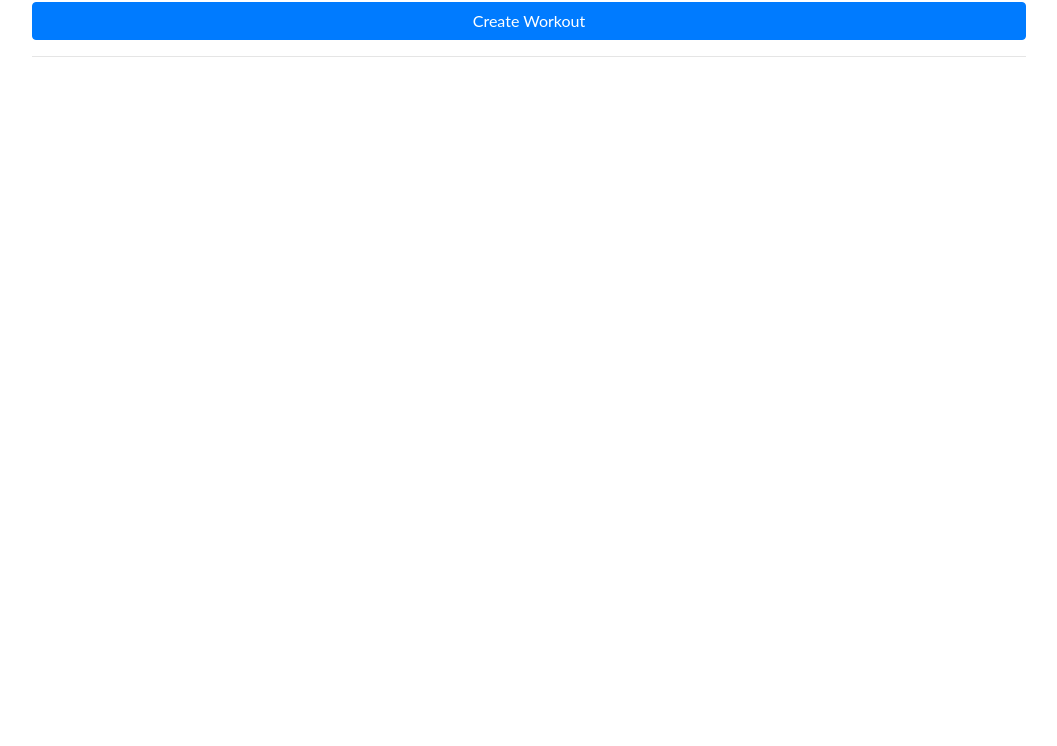
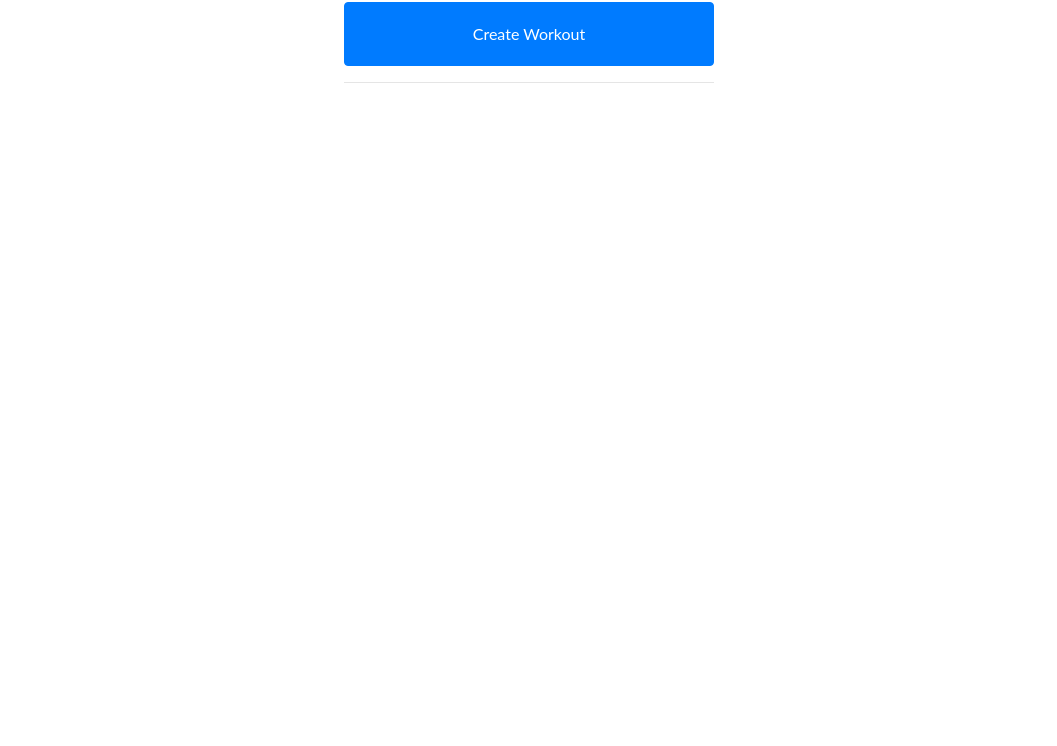
Before and after one commit to fsteeger/codedailyflex, a React app: page / in a window 1280 px wide. Shown: the part 54-800 px from the top of the page, without its empty margins (111-1168 px from the left). Built offline with nearby package versions, Linux system fonts and the light colour scheme.

Commit message:
2 files modified

```diff
--- a/src/workoutItem.css
+++ b/src/workoutItem.css
@@ -1,8 +1,8 @@
 .workoutItem{
   padding: 2px;
-  margin: 0;
 }
 
 .btn{
-  width: 100%
+  width: 100%;
+  height: 4em;
 }
--- a/style.css
+++ b/style.css
@@ -3,5 +3,5 @@ body {
 }
 
 .container{
-  width: 80%;
+  width: 25em;
 }
```
